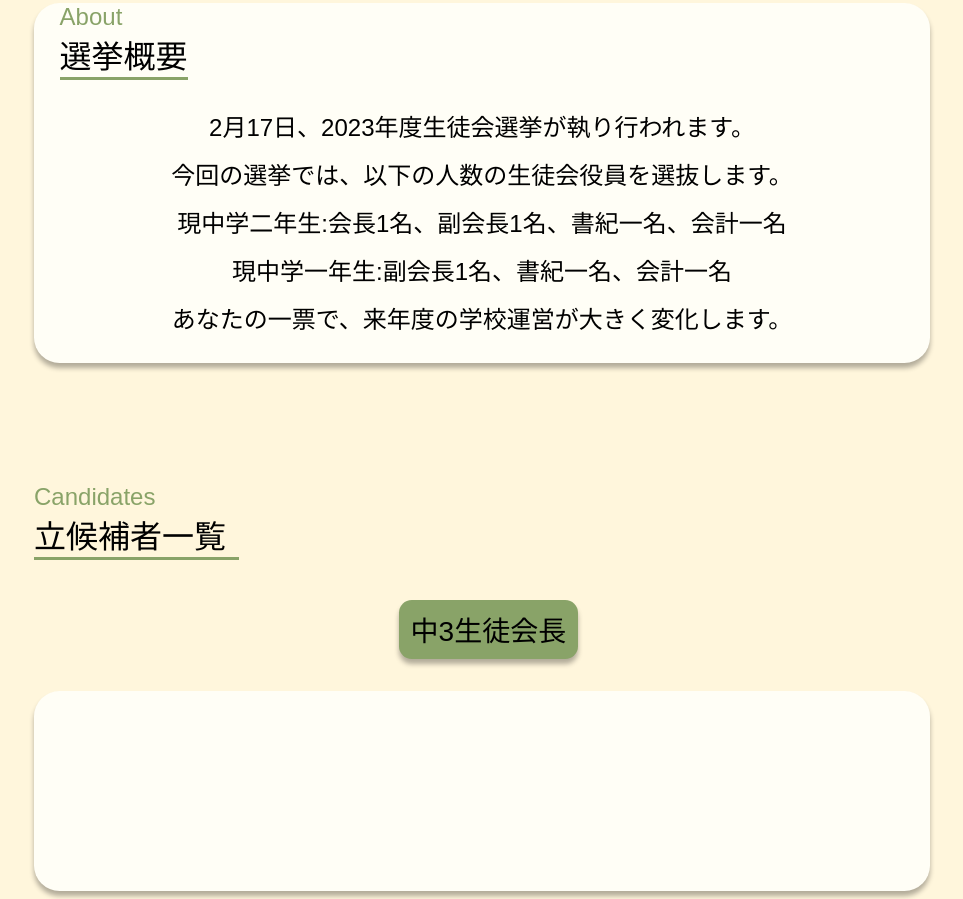
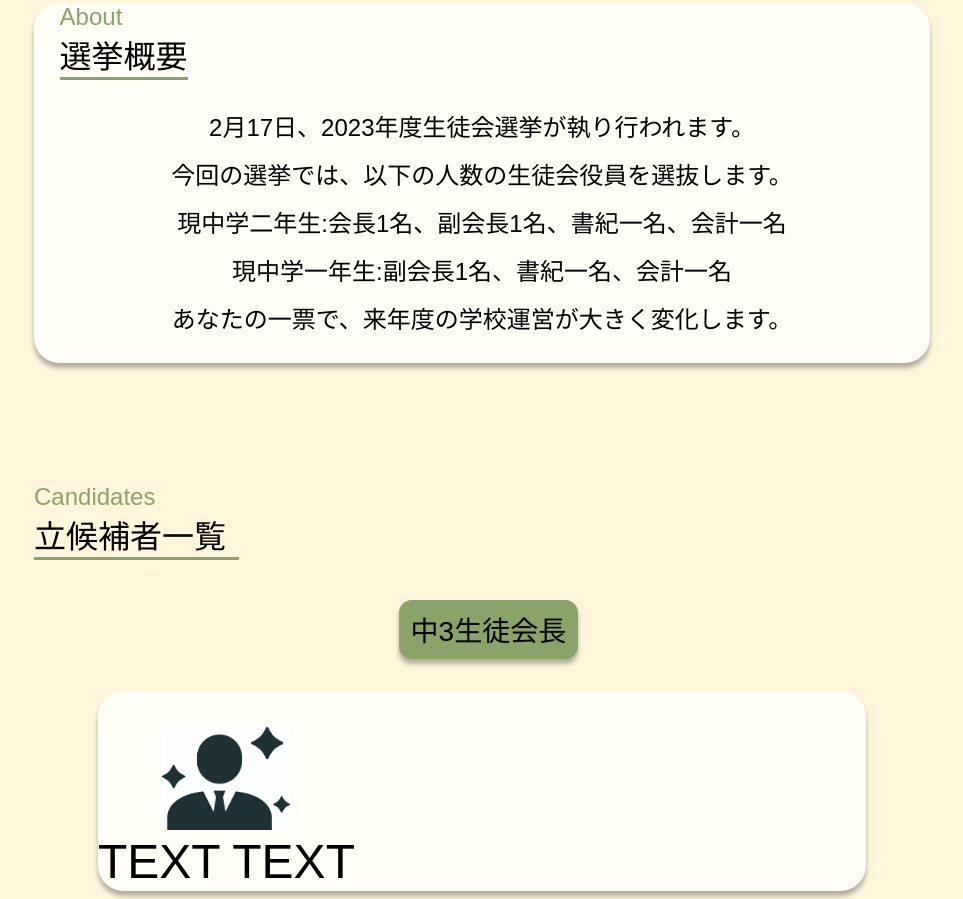
Before and after one commit to Hiroo-Gakuen-ICT-Committee/election_student_2023, a plain HTML site: page index.html in a window 1280 px wide. Shown: the part 1006-1905 px from the top of the page, without its empty margins (166-1129 px from the left). Drawn offline with Linux system fonts and the light colour scheme.

Commit message:
がんばリマス

```diff
--- a/index.css
+++ b/index.css
@@ -206,9 +206,20 @@ a{
 .candidate-list1-1{
     background-color: #FFFEF6;
     border-radius: 2vw;
-    width: 70vw;
+    width: 60vw;
     height:25vh ;
     margin-top:4vh ;
-    margin-left:15vw ;
+    margin-left:20vw ;
     box-shadow: 0 5px 5px rgba(0,0,0,0.3);
 }
+.list1-1-picture img{
+    width:10vw ;
+    margin-top:4.5vh ;
+    margin-left: 5vw;
+}
+.list1-1-name{
+    font-family: maru-maru-gothic-blr-stdn, sans-serif;
+    font-weight: 400;
+    font-style: normal;
+    font-size:6vh ;
+}
--- a/index.html
+++ b/index.html
@@ -45,7 +45,10 @@
             <div class="candidate-list1">
                 <div class="candidate-list1-title">中3生徒会長</div>
                 <div class="candidate-list1-1">
-                  <div class="list1-1-picture"></div>
+                  <div class="list1-1-picture">
+                    <img src="/46777.jpg">
+                  </div>
+                  <div class="list1-1-name">TEXT TEXT</div>
                 </div>
             </div>
           </div>
```
Also changed, not shown: 46777.jpg (added), 1 other file.
